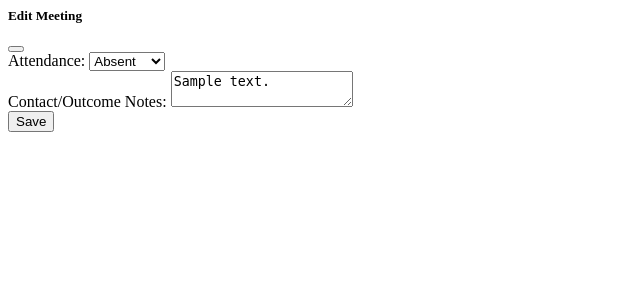
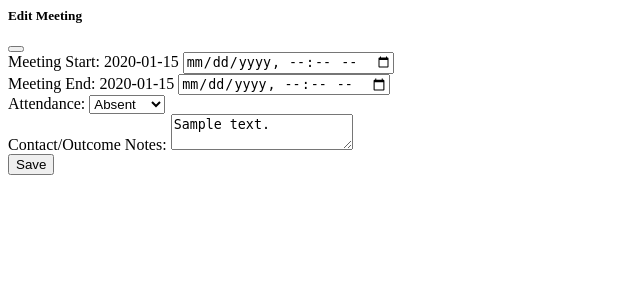
Before and after one commit to TechyByte/ECMM427, a Flask app: template templates/modal_edit_meeting.html in a window 1280 px wide. Shown: the top 300 px of the page, without its empty margins (0-640 px from the left). Run offline with Flask 3, Linux system fonts and the light colour scheme; the template is opened without the code that fills it: most values are stand-ins (such as "Sample title", 1, 10 or a date in 2020).

Commit message:
change meeting date/time in edit meeting modal

```diff
--- a/templates/modal_edit_meeting.html
+++ b/templates/modal_edit_meeting.html
@@ -7,6 +7,24 @@
           <button type="button" class="btn-close" data-bs-dismiss="modal"></button>
         </div>
         <div class="modal-body">
+          <div class="mb-3">
+            <label>Meeting Start:</label>
+            <span id="startText{{ meeting.id }}" class="editable-text" onclick="toggleInput('start', {{ meeting.id }})">
+              {{ meeting.meeting_start.strftime('%Y-%m-%d %H:%M') }}
+            </span>
+            <input type="datetime-local" name="meeting_start" id="startInput{{ meeting.id }}" class="form-control d-none"
+              value="{{ meeting.meeting_start.strftime('%Y-%m-%dT%H:%M') }}"
+              onblur="updateTextFromInput('start', {{ meeting.id }})">
+          </div>
+          <div class="mb-3">
+            <label>Meeting End:</label>
+            <span id="endText{{ meeting.id }}" class="editable-text" onclick="toggleInput('end', {{ meeting.id }})">
+              {{ meeting.meeting_end.strftime('%Y-%m-%d %H:%M') if meeting.meeting_end else '' }}
+            </span>
+            <input type="datetime-local" name="meeting_end" id="endInput{{ meeting.id }}" class="form-control d-none"
+              value="{{ meeting.meeting_end.strftime('%Y-%m-%dT%H:%M') if meeting.meeting_end else '' }}"
+              onblur="updateTextFromInput('end', {{ meeting.id }})">
+          </div>
           <div class="mb-3">
             <label>Attendance:</label>
             <select name="attendance" class="form-select">
@@ -26,3 +44,28 @@
     </form>
   </div>
 </div>
+<script>
+function toggleInput(field, id) {
+  document.getElementById(field + 'Text' + id).classList.add('d-none');
+  document.getElementById(field + 'Input' + id).classList.remove('d-none');
+  document.getElementById(field + 'Input' + id).focus();
+}
+function updateTextFromInput(field, id) {
+  var input = document.getElementById(field + 'Input' + id);
+  var text = document.getElementById(field + 'Text' + id);
+  input.classList.add('d-none');
+  text.classList.remove('d-none');
+  if (input.value) {
+    // Format as "YYYY-MM-DD HH:MM"
+    var dt = new Date(input.value);
+    if (!isNaN(dt.getTime())) {
+      var yyyy = dt.getFullYear();
+      var mm = String(dt.getMonth() + 1).padStart(2, '0');
+      var dd = String(dt.getDate()).padStart(2, '0');
+      var hh = String(dt.getHours()).padStart(2, '0');
+      var min = String(dt.getMinutes()).padStart(2, '0');
+      text.textContent = yyyy + '-' + mm + '-' + dd + ' ' + hh + ':' + min + ' (unsaved changes)';
+    }
+  }
+}
+</script>
```
Also changed, not shown: routes/project.py (+17 -0 lines).
